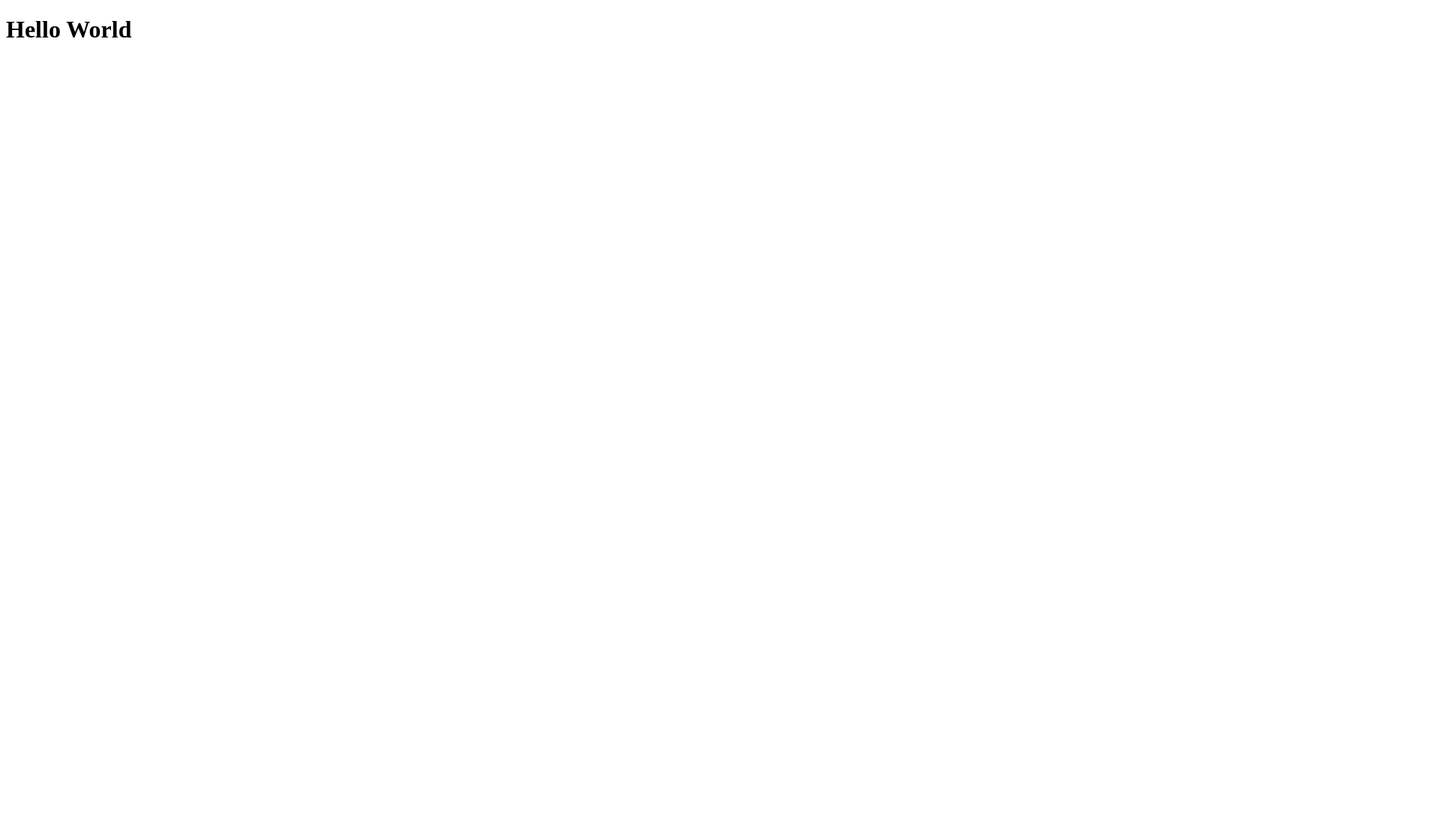
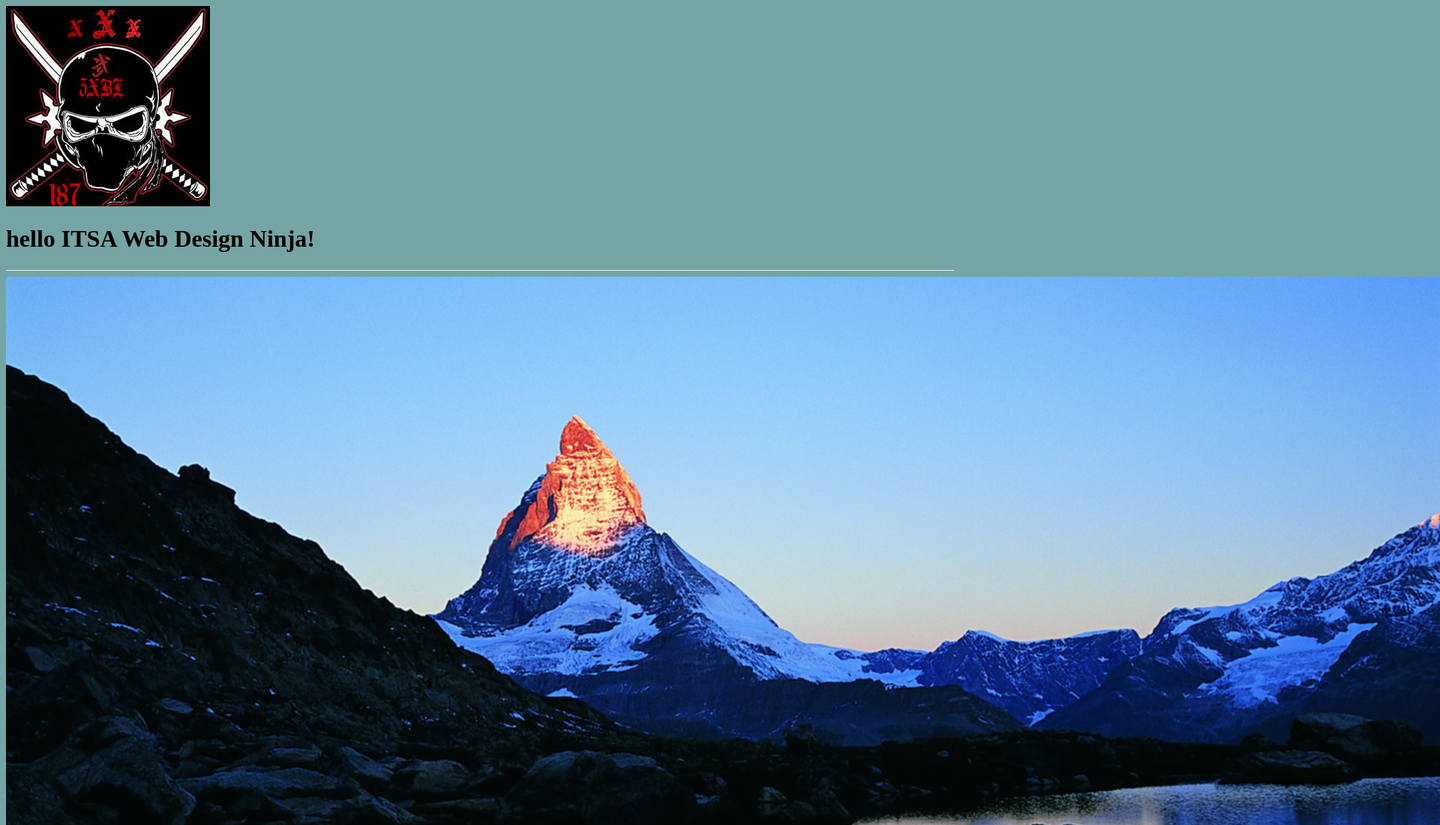
Before and after one commit to monroehenry82/itsa-portfolio, a plain HTML site: page index.html in a window 1280 px wide. Shown: the top 1100 px of the page at 75% size, 1920 px wide, since content can reach past the window. Before the commit the page ends 800 px from the top, so only its background shows below. Drawn offline with Linux system fonts and the light colour scheme.

Commit message:
cloning igt

```diff
--- a/index.html
+++ b/index.html
@@ -1,8 +1,21 @@
 <!DOCTYPE html>
 <html>
     <head>
-        </head>
-        <body>
-            <h1>Hello World</h1>
-            </body>
-    </html>
+        <title> ITSA page </title>
+        <link rel="stylesheet" href="layout.css" type="text/css">
+    </head>
+    <body>
+        <div id="header">
+            <div id="profile-pic">
+                </div>
+            <div id="profile-title">
+                <img src="ninjalogo.jpg" id="ninja">
+                  <h1>hello ITSA   Web Design Ninja!</h1>
+            </div>
+                </div>
+                    <hr>
+                    <div id="feature-pic">
+                        <img src="mountainwallpaper.jpg">
+                    </div>
+    </body>
+</html>
--- /dev/null
+++ b/layout.css
@@ -0,0 +1,3 @@
+body {
+    background-color: #75a4a4;
+}
```
Also changed, not shown: mountainwallpaper.jpg (added), ninjalogo.jpg (added), 2 other files.
